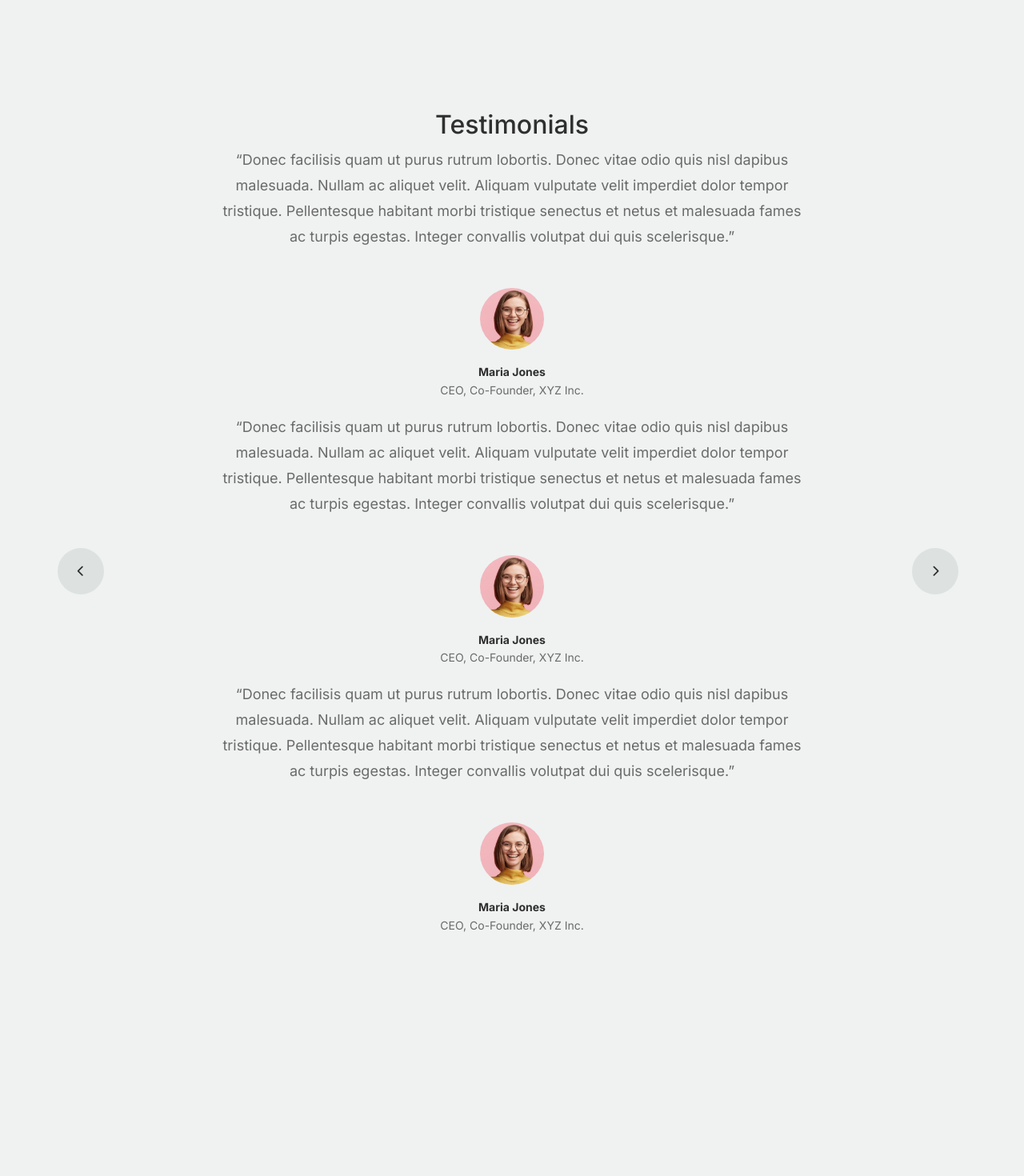
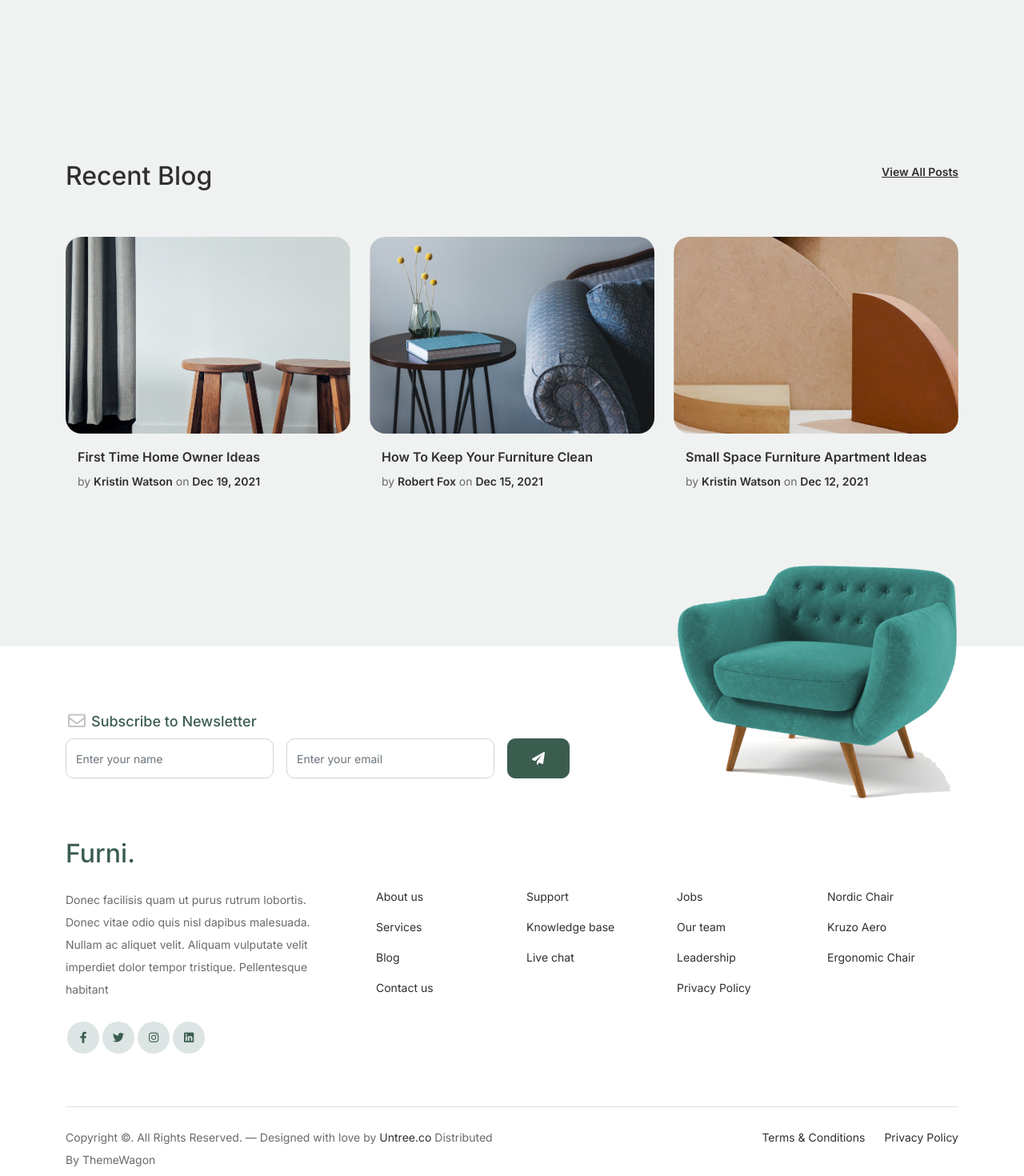
Before and after one commit to AJNAS67/Furniture-app, a React (Vite) app: page / in a window 1280 px wide. Shown: the part 2980-4450 px from the top of the page at 80% size. Before the commit the page ends 4279 px from the top, so only its background shows below. Built offline with nearby package versions, Linux system fonts and the light colour scheme.

Commit message:
Create  : Bloag section , Popular product, footer component

```diff
--- a/src/assets/index.js
+++ b/src/assets/index.js
@@ -1,6 +1,7 @@
 // import import Background from './bg/background.jpg';
 import Bag from "./images/bag.svg";
 import Sofa from "./images/couch.png";
+import Sofa1 from "./images/sofa.png";
 import Product1 from "./images/product-1.png";
 import Product2 from "./images/product-2.png";
 import Product3 from "./images/product-3.png";
@@ -13,13 +14,17 @@ import ChooseImgageUs from "./images/why-choose-us-img.jpg";
 import Grid1 from "./images/img-grid-1.jpg";
 import Grid2 from "./images/img-grid-2.jpg";
 import Grid3 from "./images/img-grid-3.jpg";
+import Post1 from "./images/post-1.jpg";
+import Post2 from "./images/post-2.jpg";
+import Post3 from "./images/post-3.jpg";
+import EmailBoxicon from "./images/envelope-outline.svg"
 
 // import Second from './photos/second.jpg';
 // import LinkedIn from './social/linkedin.png';
 
 export {
   Bag,
-  Sofa,
+  Sofa,Sofa1,
   Product1,
   Product2,
   Product3,
@@ -32,4 +37,6 @@ export {
   Grid1,
   Grid2,
   Grid3,
+  Post1,Post2,Post3,
+  EmailBoxicon
 };
--- /dev/null
+++ b/src/components/BlogSection.jsx
@@ -0,0 +1,62 @@
+import React from 'react'
+import { Post1,Post2,Post3 } from '../assets'
+const BlogSection = () => {
+  return (
+    <>
+    	<div className="blog-section">
+			<div className="container">
+				<div className="row mb-5">
+					<div className="col-md-6">
+						<h2 className="section-title">Recent Blog</h2>
+					</div>
+					<div className="col-md-6 text-start text-md-end">
+						<a href="#" className="more">View All Posts</a>
+					</div>
+				</div>
+
+				<div className="row">
+
+					<div className="col-12 col-sm-6 col-md-4 mb-4 mb-md-0">
+						<div className="post-entry">
+							<a href="#" className="post-thumbnail"><img src={Post1} alt="Image" className="img-fluid"/></a>
+							<div className="post-content-entry">
+								<h3><a href="#">First Time Home Owner Ideas</a></h3>
+								<div className="meta">
+									<span>by <a href="#">Kristin Watson</a></span> <span>on <a href="#">Dec 19, 2021</a></span>
+								</div>
+							</div>
+						</div>
+					</div>
+
+					<div className="col-12 col-sm-6 col-md-4 mb-4 mb-md-0">
+						<div className="post-entry">
+							<a href="#" className="post-thumbnail"><img src={Post2} alt="Image" className="img-fluid"/></a>
+							<div className="post-content-entry">
+								<h3><a href="#">How To Keep Your Furniture Clean</a></h3>
+								<div className="meta">
+									<span>by <a href="#">Robert Fox</a></span> <span>on <a href="#">Dec 15, 2021</a></span>
+								</div>
+							</div>
+						</div>
+					</div>
+
+					<div className="col-12 col-sm-6 col-md-4 mb-4 mb-md-0">
+						<div className="post-entry">
+							<a href="#" className="post-thumbnail"><img src={Post3} alt="Image" className="img-fluid"/></a>
+							<div className="post-content-entry">
+								<h3><a href="#">Small Space Furniture Apartment Ideas</a></h3>
+								<div className="meta">
+									<span>by <a href="#">Kristin Watson</a></span> <span>on <a href="#">Dec 12, 2021</a></span>
+								</div>
+							</div>
+						</div>
+					</div>
+
+				</div>
+			</div>
+		</div>
+    </>
+  )
+}
+
+export default BlogSection
--- /dev/null
+++ b/src/components/Footer.jsx
@@ -0,0 +1,111 @@
+import React from 'react'
+import { Sofa1 ,EmailBoxicon} from '../assets'
+
+const Footer = () => {
+  return (
+    <footer className="footer-section">
+    <div className="container relative">
+
+        <div className="sofa-img">
+            <img src={Sofa1} alt="Image" className="img-fluid"/>
+        </div>
+
+        <div className="row">
+            <div className="col-lg-8">
+                <div className="subscription-form">
+                    <h3 className="d-flex align-items-center"><span className="me-1"><img src={EmailBoxicon} alt="Image" className="img-fluid"/></span><span>Subscribe to Newsletter</span></h3>
+
+                    <form action="#" className="row g-3">
+                        <div className="col-auto">
+                            <input type="text" className="form-control" placeholder="Enter your name"/>
+                        </div>
+                        <div className="col-auto">
+                            <input type="email" className="form-control" placeholder="Enter your email"/>
+                        </div>
+                        <div className="col-auto">
+                            <button className="btn btn-primary">
+                                <span className="fa fa-paper-plane"></span>
+                            </button>
+                        </div>
+                    </form>
+
+                </div>
+            </div>
+        </div>
+
+        <div className="row g-5 mb-5">
+            <div className="col-lg-4">
+                <div className="mb-4 footer-logo-wrap"><a href="#" className="footer-logo">Furni<span>.</span></a></div>
+                <p className="mb-4">Donec facilisis quam ut purus rutrum lobortis. Donec vitae odio quis nisl dapibus malesuada. Nullam ac aliquet velit. Aliquam vulputate velit imperdiet dolor tempor tristique. Pellentesque habitant</p>
+
+                <ul className="list-unstyled custom-social">
+                    <li><a href="#"><span className="fa fa-brands fa-facebook-f"></span></a></li>
+                    <li><a href="#"><span className="fa fa-brands fa-twitter"></span></a></li>
+                    <li><a href="#"><span className="fa fa-brands fa-instagram"></span></a></li>
+                    <li><a href="#"><span className="fa fa-brands fa-linkedin"></span></a></li>
+                </ul>
+            </div>
+
+            <div className="col-lg-8">
+                <div className="row links-wrap">
+                    <div className="col-6 col-sm-6 col-md-3">
+                        <ul className="list-unstyled">
+                            <li><a href="#">About us</a></li>
+                            <li><a href="#">Services</a></li>
+                            <li><a href="#">Blog</a></li>
+                            <li><a href="#">Contact us</a></li>
+                        </ul>
+                    </div>
+
+                    <div className="col-6 col-sm-6 col-md-3">
+                        <ul className="list-unstyled">
+                            <li><a href="#">Support</a></li>
+                            <li><a href="#">Knowledge base</a></li>
+                            <li><a href="#">Live chat</a></li>
+                        </ul>
+                    </div>
+
+                    <div className="col-6 col-sm-6 col-md-3">
+                        <ul className="list-unstyled">
+                            <li><a href="#">Jobs</a></li>
+                            <li><a href="#">Our team</a></li>
+                            <li><a href="#">Leadership</a></li>
+                            <li><a href="#">Privacy Policy</a></li>
+                        </ul>
+                    </div>
+
+                    <div className="col-6 col-sm-6 col-md-3">
+                        <ul className="list-unstyled">
+                            <li><a href="#">Nordic Chair</a></li>
+                            <li><a href="#">Kruzo Aero</a></li>
+                            <li><a href="#">Ergonomic Chair</a></li>
+                        </ul>
+                    </div>
+                </div>
+            </div>
+
+        </div>
+
+        <div className="border-top copyright">
+            <div className="row pt-4">
+                <div className="col-lg-6">
+                    <p className="mb-2 text-center text-lg-start">Copyright &copy;<script>document.write(new Date().getFullYear());</script>. All Rights Reserved. &mdash; Designed with love by <a href="https://untree.co">Untree.co</a> Distributed By <a hreff="https://themewagon.com">ThemeWagon</a>
+    </p>
+                </div>
+
+                <div className="col-lg-6 text-center text-lg-end">
+                    <ul className="list-unstyled d-inline-flex ms-auto">
+                        <li className="me-4"><a href="#">Terms &amp; Conditions</a></li>
+                        <li><a href="#">Privacy Policy</a></li>
+                    </ul>
+                </div>
+
+            </div>
+        </div>
+
+    </div>
+</footer>
+  )
+}
+
+export default Footer
--- a/src/components/PopularProduct.jsx
+++ b/src/components/PopularProduct.jsx
@@ -1,4 +1,5 @@
 import React from "react";
+import { Product1,Product2,Product3 } from "../assets";
 
 const PopularProduct = () => {
   return (
@@ -10,7 +11,7 @@ const PopularProduct = () => {
               <div className="product-item-sm d-flex">
                 <div className="thumbnail">
                   <img
-                    src="assets/images/product-1.png"
+                    src={Product1}
                     alt="Image"
                     className="img-fluid"
                   />
@@ -32,7 +33,7 @@ const PopularProduct = () => {
               <div className="product-item-sm d-flex">
                 <div className="thumbnail">
                   <img
-                    src="assets/images/product-2.png"
+                    src={Product2}
                     alt="Image"
                     className="img-fluid"
                   />
@@ -54,7 +55,7 @@ const PopularProduct = () => {
               <div className="product-item-sm d-flex">
                 <div className="thumbnail">
                   <img
-                    src="assets/images/product-3.png"
+                    src={Product3}
                     alt="Image"
                     className="img-fluid"
                   />
--- a/src/pages/home/index.jsx
+++ b/src/pages/home/index.jsx
@@ -7,6 +7,8 @@ import WhyChooseUs from '../../components/WhyChooseUs';
 import WeHelp from '../../components/WeHelp';
 import PopularProduct from '../../components/PopularProduct';
 import Testimonial from '../../components/Testimonial'
+import BlogSection from '../../components/BlogSection';
+import Footer from '../../components/Footer';
 
 const HomePage = () => {
   return (
@@ -17,7 +19,9 @@ const HomePage = () => {
 		<WhyChooseUs/>
     <WeHelp/>
     <PopularProduct/>
-    <Testimonial/>
+    {/* <Testimonial/> */}
+    <BlogSection/>
+    <Footer/>
 
     </div>
   )
```
